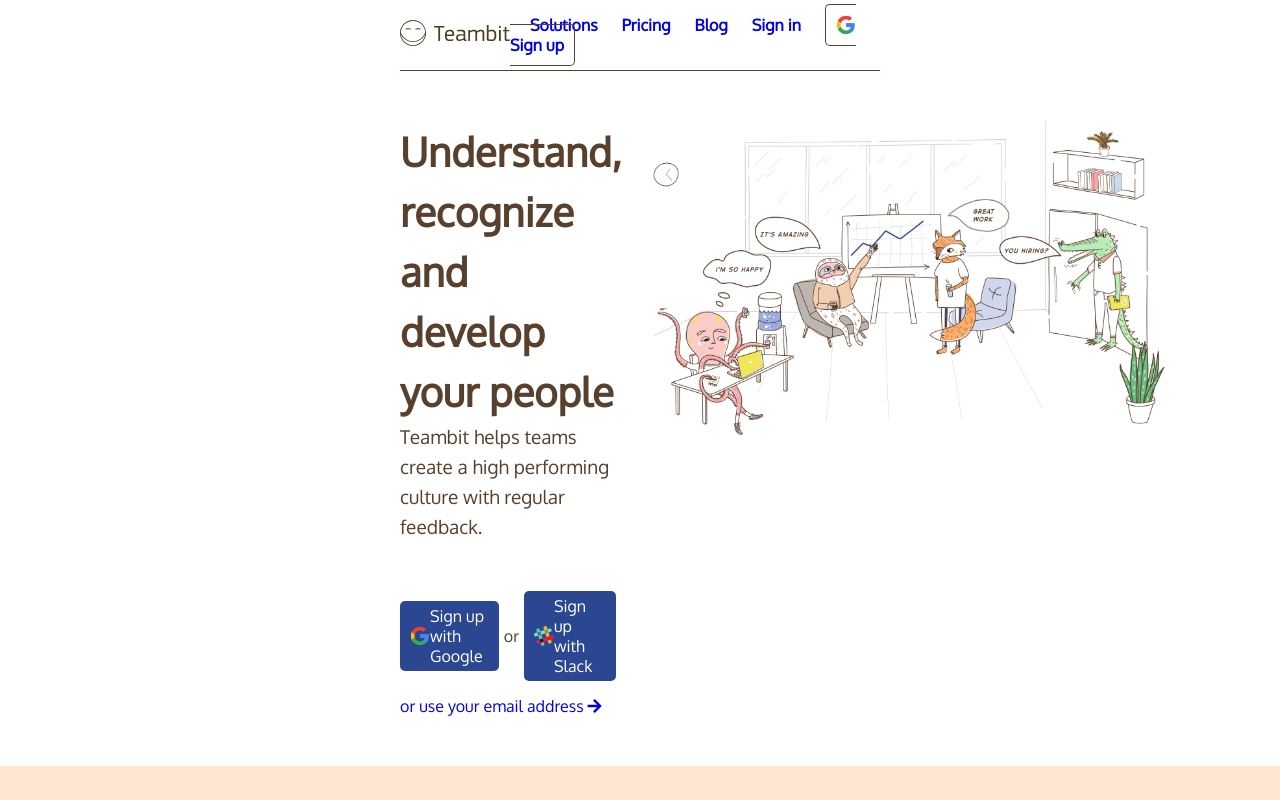
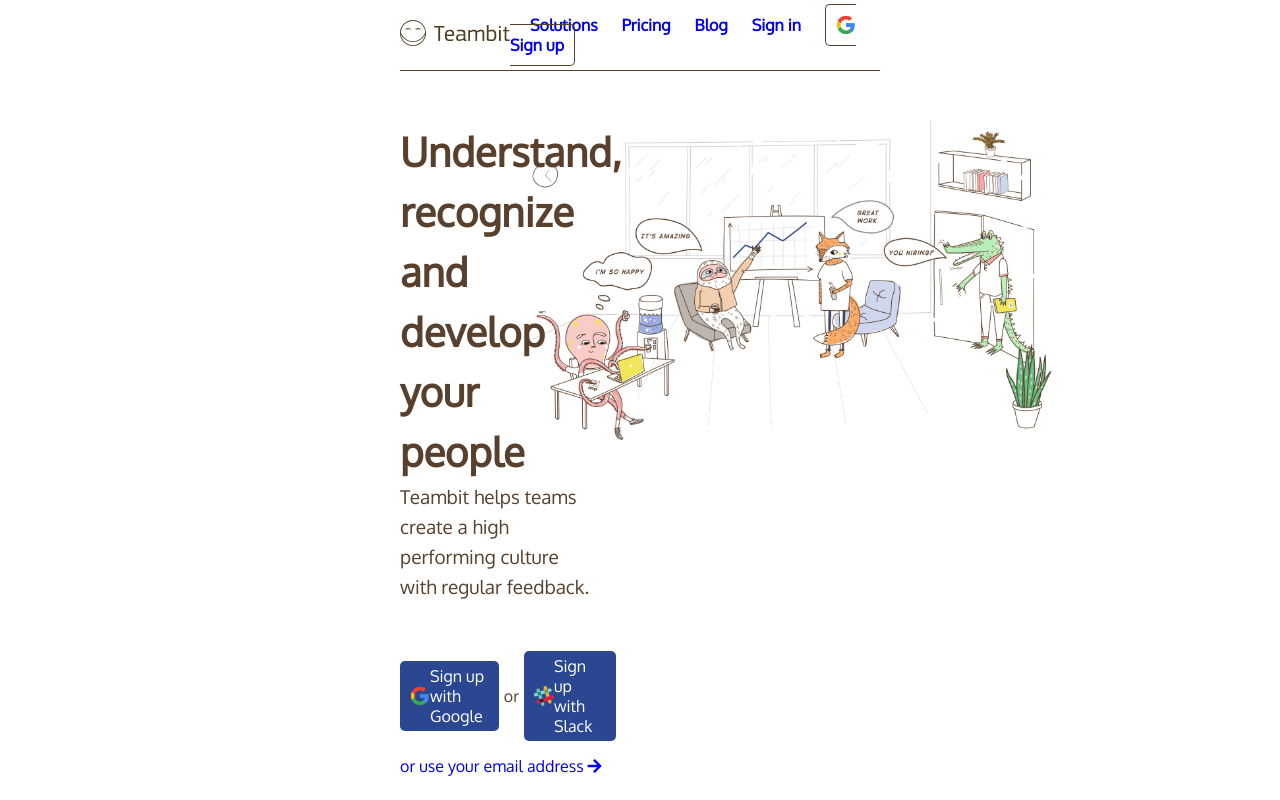
Before and after one commit to stetaf/node-sass-teambit, a website: page index.html in a window 1280 px wide. Shown: the top 800 px of the page. Drawn offline with Linux system fonts and the light colour scheme.

Commit message:
Fix main bg-image

```diff
--- a/src/partials/_main.scss
+++ b/src/partials/_main.scss
@@ -3,9 +3,9 @@
     margin: 50px 0;
     color: $brown;
     background-image: url('/../dist/img/illustration-main.jpg');
-    background-size: 40%;
+    background-size: 520px;
     background-repeat: no-repeat;
-    background-position: 85% 0px;
+    background-position: 70% 0px;
 
     .main {
         @include p-400;
@@ -17,7 +17,7 @@
         line-height: 60px;
     }
 
-    h1, p { @include w-45; }
+    h1, p { width: 40%; }
 
     p {
         font-size: 19px;
```
Also changed, not shown: dist/css/app.css, dist/js/app.js.
